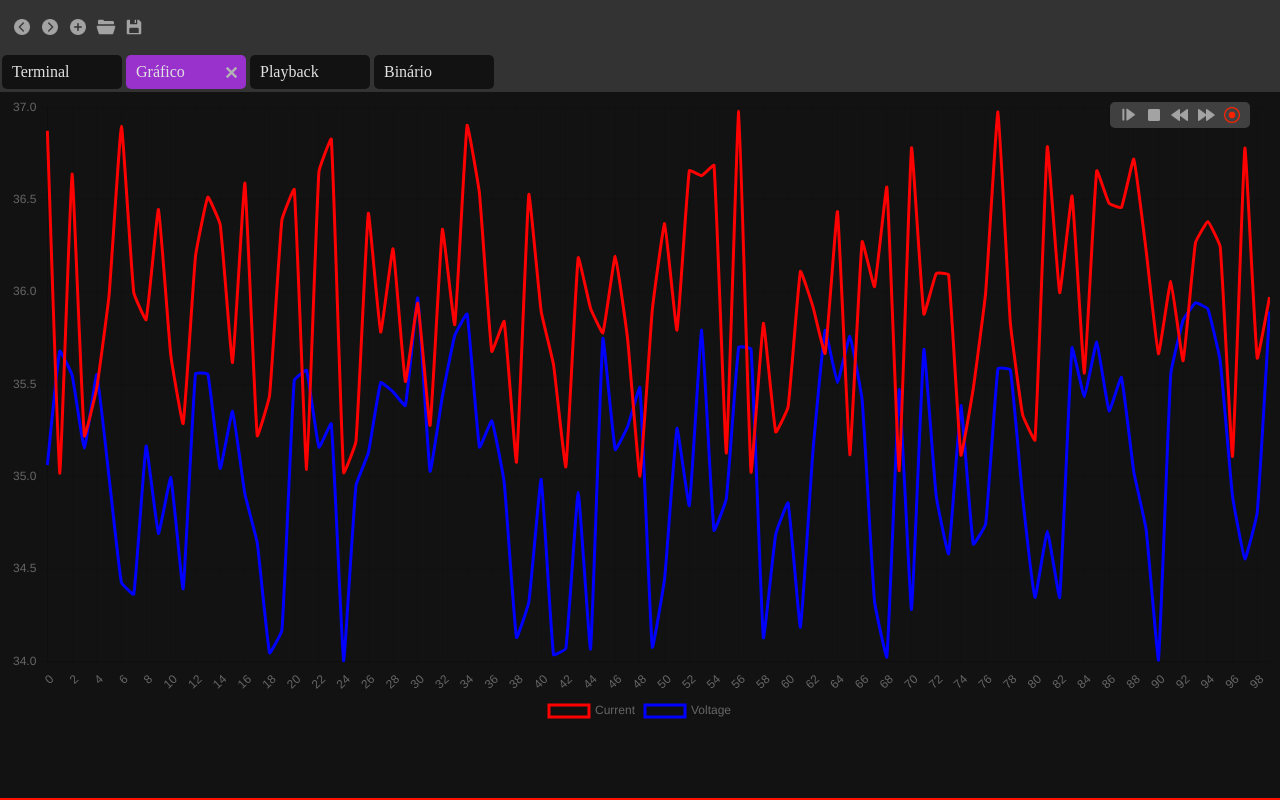
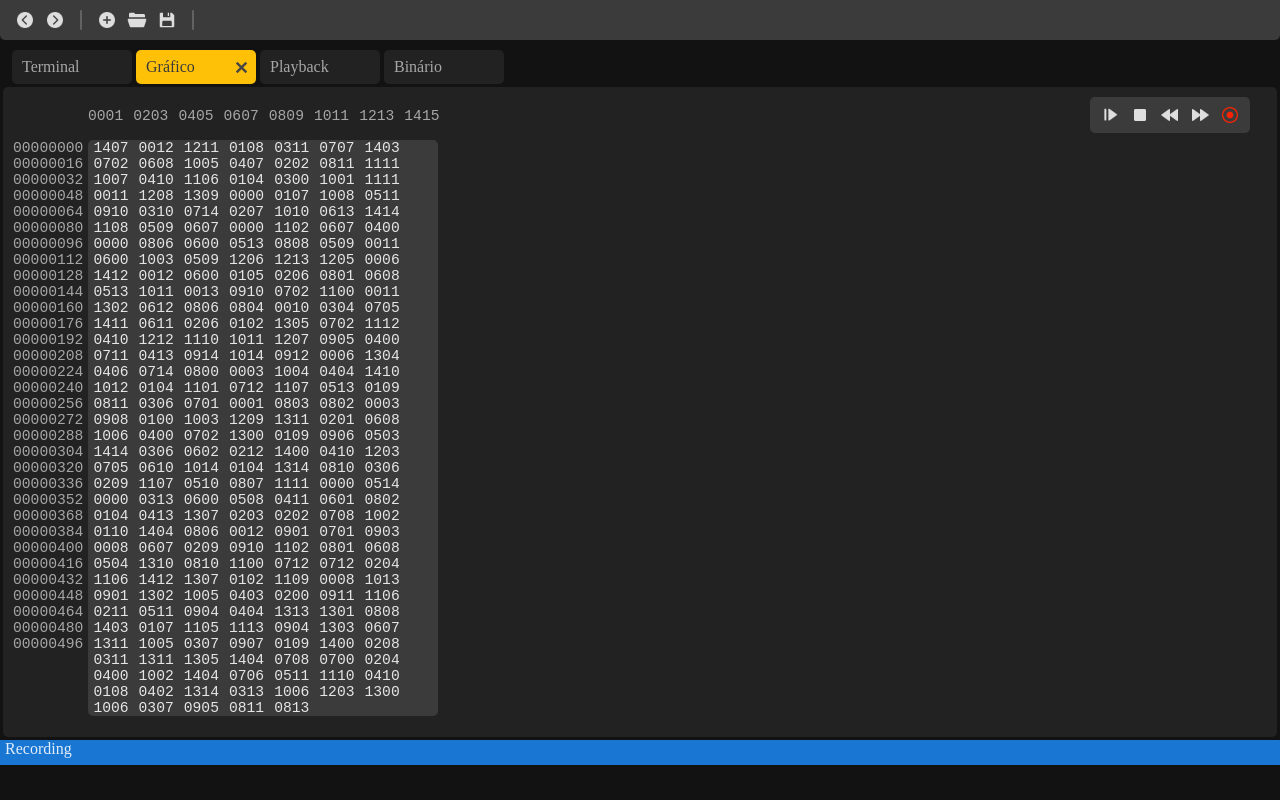
Before and after one commit to Trevo-IoT/NexusLens, a plain HTML site: page prototype/index.html in a window 1280 px wide. Drawn offline with nearby package versions, Linux system fonts and the light colour scheme.

Commit message:
Enhancing some UI and add first hex editor UI
Signed-off-by: Matheus T. dos Santos <tenoriomatheus0@gmail.com>

```diff
--- a/prototype/index.html
+++ b/prototype/index.html
@@ -12,9 +12,11 @@
     <div class="top-toolbar">
         <button class="toolbar-btn back-icon white-icon"></button>
         <button class="toolbar-btn forward-icon white-icon"></button>
+        <div class="toolbar-sep"></div>
         <button class="toolbar-btn new-icon white-icon"></button>
         <button class="toolbar-btn open-icon white-icon"></button>
         <button class="toolbar-btn save-icon white-icon"></button>
+        <div class="toolbar-sep"></div>
     </div>
     <div class="content">
         <div class="tab-group">
@@ -44,6 +46,8 @@
 <script>
 /*---------- Terminal ---------*/
 // var template = `<div class="termline-div"><p class="termtime unselectable">{0}</p><p class="termline">{1}</p></div>`
+
+// var empty_space = '\n\n\n\n\n\n\n\n\n\n\n\n\n\n\n\n\n\n\n\n\n\n\n\n\n\n\n\n\n\n\n\n\n\n\n\n\n\n\n\n\n\n\n\n\n\n\n';
 
 // var content =
 // `matheuswhite@snowball:~$ cat get_token.py
@@ -105,7 +109,8 @@
 
 // var tab_content = document.getElementById("tab-content");
 // var day = 12;
-// var lines = content.split('\n');
+// var lines = [empty_space];
+// lines.push(...content.split('\n'));
 // var sec = 1;
 // lines.forEach(line => {
 //     var it = template.replace('{0}', '13:44:' + String(sec).padStart(2, '0')).replace('{1}', line);
@@ -122,65 +127,159 @@ inputbar.style.display = 'none';
 /*---------- Terminal ---------*/
 
 /*---------- Gráfico ---------*/
-var tab_content = document.getElementById("tab-content");
-tab_content.innerHTML += '<canvas id="chart"></canvas>';
+// var tab_content = document.getElementById("tab-content");
+// tab_content.innerHTML += '<canvas id="chart" style="width:100%;height:100%;"></canvas>';
+// tab_content.innerHTML +=
+// `<div class="graph-ctrl" id="graph-ctrl">
+//     <div style="display: flex;">
+//         <div class="graph-ctrl-axis">
+//             <p style="margin: 10px;">Eixo X</p>
+//             <div style="display: flex; flex-direction: column;">
+//                 <div style="display: flex; margin: 10px;">
+//                     <label>min</label>
+//                     <input type="range">
+//                 </div>
+//                 <div style="display: flex; margin: 10px;">
+//                     <label>max</label>
+//                     <input type="range">
+//                 </div>
+//             </div>
+//         </div>
+//         <div class="graph-ctrl-axis">
+//             <p style="margin: 10px;">Eixo y</p>
+//             <div style="display: flex; flex-direction: column;">
+//                 <div style="display: flex; margin: 10px;">
+//                     <label>min</label>
+//                     <input type="range">
+//                 </div>
+//                 <div style="display: flex; margin: 10px;">
+//                     <label>max</label>
+//                     <input type="range">
+//                 </div>
+//             </div>
+//         </div>
+//     </div>
+// </div>`;
 
-const max_size = 100;
-var labels = [];
-var dataset = [];
-var dataset2 = [];
-for (let index = 0; index < max_size; index++) {
-    labels[index] = index;
-    dataset[index] = 35 + Math.random() * 2;
-    dataset2[index] = 34 + Math.random() * 2;
+// const max_size = 100;
+// var labels = [];
+// var dataset = [];
+// var dataset2 = [];
+// for (let index = 0; index < max_size; index++) {
+//     labels[index] = index;
+//     dataset[index] = 35 + Math.random() * 2;
+//     dataset2[index] = 34 + Math.random() * 2;
+// }
+
+// var chart = document.getElementById('chart');
+// var ctx = chart.getContext('2d');
+
+// const primary = '#ffc107';
+// const secondary = '#2979ff';
+// var myChart = new Chart(ctx, {
+//     maintainAspectRatio: false,
+//     responsive:true,
+//     type: 'line',
+//     data: {
+//         labels: labels,
+//         datasets: [
+//         {
+//             label: 'Current',
+//             data: dataset,
+//             fill: false,
+//             borderColor: primary,
+//             tension: 0.1,
+//             pointRadius: 0,
+//             pointHoverRadius: 5,
+//             pointHoverBackgroundColor: primary,
+//         },
+//         {
+//             label: 'Voltage',
+//             data: dataset2,
+//             fill: false,
+//             borderColor: secondary,
+//             tension: 0.1,
+//             pointRadius: 0,
+//             pointHoverRadius: 5,
+//             pointHoverBackgroundColor: secondary,
+//         }],
+//     },
+//     options: {
+//         scales: {
+//             x: {
+//                 grid: {
+//                     color: 'rgba(255, 255, 255, 0.38)',
+//                     borderDash: [1, 10],
+//                 },
+//             },
+//             y: {
+//                 grid: {
+//                     color: 'rgba(255, 255, 255, 0.2)',
+//                 },
+//                 min: 30,
+//                 max: 40,
+//             },
+//         },
+//         plugins: {
+//             legend: {
+//                 position: 'bottom'
+//             }
+//         }
+//     }
+// });
+
+// document.getElementById('continue').addEventListener('click', () => {
+//     labels.shift();
+//     dataset.shift();
+//     dataset2.shift();
+
+//     labels.push(labels.length);
+//     dataset.push(35 + Math.random() * 2);
+//     dataset2.push(34 + Math.random() * 2);
+//     myChart.update('none');
+// });
+/*---------- Gráfico ---------*/
+
+/*---------- Hex Editor ---------*/
+var data_size = 500;
+var data = [];
+for (let index = 0; index < data_size; index++) {
+    data.push(Math.floor(Math.random() * 15));
 }
 
-var ctx = document.getElementById('chart').getContext('2d');
-var myChart = new Chart(ctx, {
-    type: 'line',
-    data: {
-        labels: labels,
-        datasets: [
-        {
-            label: 'Current',
-            data: dataset,
-            fill: false,
-            borderColor: 'rgb(255, 0, 0)',
-            tension: 0.1,
-            pointRadius: 0,
-            pointHoverRadius: 5,
-            pointHoverBackgroundColor: 'rgb(255, 0, 0)',
-        },
-        {
-            label: 'Voltage',
-            data: dataset2,
-            fill: false,
-            borderColor: 'rgb(0, 0, 255)',
-            tension: 0.1,
-            pointRadius: 0,
-            pointHoverRadius: 5,
-            pointHoverBackgroundColor: 'rgb(0, 0, 255)',
-        }],
-    },
-    options: {
-        plugins: {
-            legend: {
-                position: 'bottom'
-            }
-        }
+var tab_content = document.getElementById("tab-content");
+var hex_template =
+`<div class="hex-editor">
+<div class="hex-pos">{0}</div>
+<div class="hex-content">
+    <div class="hex-addr">{1}</div>
+    <div class="hex-data">{2}</div>
+</div>
+</div>`;
+
+var hex_pos_el =`<div class="hex-pos-el">{0}</div>`;
+var hex_pos = '';
+for (let index = 0; index < 16; index += 2) {
+    hex_pos += hex_pos_el.replace('{0}', String(index).padStart(2, '0') + String(index+1).padStart(2, '0'));
+}
+
+var hex_addr_el = `<div class="hex-addr-el">{0}</div>`;
+var hex_addr = '';
+for (let index = 0; index < data_size / 16; index++) {
+    hex_addr += hex_addr_el.replace('{0}', String(index * 16).padStart(8, '0'));
+}
+
+var hex_data_el = `<div class="hex-data-el">{0}</div>`;
+var hex_data_break = `<div class="hex-data-break"></div>`;
+var hex_data = '';
+for (let index = 0; index < data_size; index += 2) {
+    hex_data += hex_data_el.replace('{0}', String(data[index]).padStart(2, '0') + String(data[index+1]).padStart(2, '0'));
+    if (index+1 % 16 == 0) {
+        hex_data += hex_data_break;
     }
-});
+}
 
-document.getElementById('continue').addEventListener('click', () => {
-    labels.shift();
-    dataset.shift();
-    dataset2.shift();
-
-    labels.push(labels.length);
-    dataset.push(35 + Math.random() * 2);
-    dataset2.push(34 + Math.random() * 2);
-    myChart.update('none');
-});
-/*---------- Gráfico ---------*/
+tab_content.innerHTML += hex_template.replace('{0}', hex_pos).replace('{1}', hex_addr).replace('{2}', hex_data);
+/*---------- Hex Editor ---------*/
 </script>
 </html>
--- a/prototype/main.css
+++ b/prototype/main.css
@@ -1,52 +1,94 @@
 :root {
-    --text-color: #e1e1e1;
-    --dp0: rgb(255, 255, 255, 0);
-    --dp1: rgb(255, 255, 255, 0.05);
-    --dp2: rgb(255, 255, 255, 0.07);
-    --dp3: rgb(255, 255, 255, 0.08);
-    --dp4: rgb(255, 255, 255, 0.09);
-    --dp6: rgb(255, 255, 255, 0.11);
-    --dp8: rgb(255, 255, 255, 0.12);
-    --dp12: rgb(255, 255, 255, 0.14);
-    --dp16: rgb(255, 255, 255, 0.15);
-    --dp24: rgb(255, 255, 255, 0.16);
+    --grey50:  #f7f7f7;
+    --grey100: #e1e1e1;
+    --grey200: #cfcfcf;
+    --grey300: #b1b1b1;
+    --grey400: #9e9e9e;
+    --grey500: #7e7e7e;
+    --grey600: #626262;
+    --grey700: #515151;
+    --grey800: #3b3b3b;
+    --grey900: #222222;
+    --grey1000: #121212;
 
-    --primary: darkorchid;
+    --high-emphasis: rgba(255, 255, 255, 0.87);
+    --medium-emphasis: rgba(255, 255, 255, 0.6);
+    --disabled: rgba(255, 255, 255, 0.38);
+
+    --primary-darker: #b28704;
+    --primary: #ffc107;
+    --primary-lighter: #ffcd38;
+    --primary-bg: rgba(255, 193, 07, 0.08);
+
+    --secondary-darker: #1c54b2;
+    --secondary: #2979ff;
+    --secondary-lighter: #5393ff;
+    --secondary-bg: rgba(41, 121, 255, 0.08);
+
+    --error-darker: #d32f2f;
+    --error: #f44336;
+    --error-lighter: #e57373;
+
+    --warning-darker: #f57c00;
+    --warning: #ff9800;
+    --warning-lighter: #ffb74d;
+
+    --info-darker: #1976d2;
+    --info: #2196f3;
+    --info-lighter: #64b5f6;
+
+    --success-darker: #388e3c;
+    --success: #4caf50;
+    --success-lighter: #81c784;
+
+    --record-color: #d50000;
 }
 
 html,
 body {
     margin: 0;
-    background-color: #121212;
     display: flex;
     flex-direction: column;
     height: 100vh;
+    background-color: var(--grey1000);
 }
 
 .top-toolbar {
-    background-color: var(--dp12);
-    padding: 15px 10px;
+    background-color: var(--grey800);
+    padding: 5px 10px;
     margin: 0;
+    border-radius: 0 0 5px 5px;
+    display: flex;
+}
+
+.toolbar-sep {
+    height: 20px;
+    width: 2px;
+    border-radius: 5px;
+    background-color: var(--grey600);
+    margin: 5px 10px;
+    flex-grow: 0;
 }
 
 .toolbar-btn {
     width: 20px;
     height: 20px;
     border: none;
-    margin: 2px;
+    border-radius: 5px;
+    padding: 15px;
 }
 
 .toolbar-btn:hover {
-    filter: invert(90%);
+    background-color: var(--grey300);
     cursor: pointer;
 }
 
 .toolbar-btn:active {
-    filter: invert(50%);
+    background-color: rgba(255, 255, 255, 0);
 }
 
 .white-icon {
-    filter: invert(64%);
+    filter: invert(87%);
 }
 
 .close-icon {
@@ -56,16 +98,16 @@ body {
     height: 20px;
     border: none;
     margin: auto 5px auto auto;
-    filter: invert(70%);
+    filter: invert(27%);
 }
 
 .close-icon:hover {
-    filter: invert(100%);
+    filter: invert(8%);
     cursor: pointer;
 }
 
 .close-icon:active {
-    filter: invert(70%);
+    filter: invert(43%);
 }
 
 .back-icon {
@@ -94,25 +136,30 @@ body {
 }
 
 .content {
-    background-color: var(--dp12);
+    background-color: var(--grey1000);
     display: flex;
     flex-direction: column;
     overflow-y: auto;
 }
 
 .tab-group {
-    color: var(--text-color);
     display: flex;
-    margin: 0;
+    margin: 10px 10px 0px;
 }
 
 .tab {
+    color: var(--medium-emphasis);
+    background-color: var(--grey900);
     width: 120px;
-    margin: 0 2px 3px;
-    background-color: #121212;
+    margin: 0 2px;
     display: flex;
     border-radius: 5px;
     cursor: pointer;
+}
+
+.tab:hover {
+    background-color: var(--primary-bg);
+    color: var(--primary);
 }
 
 .tab p {
@@ -121,22 +168,29 @@ body {
 }
 
 .tab-sel {
+    color: var(--grey800);
+    background-color: var(--primary);
+    cursor: move;
+}
+
+.tab-sel:hover {
+    color: var(--grey800);
     background-color: var(--primary);
     cursor: move;
 }
 
 .tab-content {
-    background-color: #121212;
+    background-color: var(--grey900);
     flex-direction: column;
     display: flex;
-    margin: 0;
+    margin: 3px;
     padding: 5px 10px;
     white-space: pre-wrap;
-    color: var(--text-color);
+    color: var(--high-emphasis);
     font-family: monospace;
     font-size: 11pt;
     overflow-y: auto;
-    min-height: 87vh; /*TODO Adicionar isso no jsavascript */
+    border-radius: 5px;
 }
 
 .tab-content::-webkit-scrollbar {
@@ -144,13 +198,14 @@ body {
 }
 
 .tab-content::-webkit-scrollbar-track {
-    background-color: #121212;
+    background-color: var(--grey900);
+    border-radius: 3px;
 }
 
 .tab-content::-webkit-scrollbar-thumb {
-    background-color: var(--dp24);
+    background-color: var(--grey700);
     border-radius: 20px;
-    border: 3px solid #121212;
+    border: 3px solid var(--grey900);
 }
 
 .termline-div {
@@ -167,7 +222,7 @@ body {
 
 .termtime {
     margin: 0;
-    color: var(--dp24);
+    color: var(--disabled);
     border: none;
     border-radius: 4px;
     padding: 1px 3px;
@@ -176,13 +231,13 @@ body {
 
 .termdate {
     margin: 0 5px;
-    color: var(--dp24);
+    color: var(--disabled);
     font-size: 11pt;
     font-family: Arial, Helvetica, sans-serif;
 }
 
 .termdata-line {
-    background-color: var(--dp8);
+    background-color: var(--disabled);
     margin: 7px 0;
     height: 2px;
     width: 100vw;
@@ -200,9 +255,9 @@ body {
     border-width: 1px;
     width: 100%;
     padding-left: 10px;
-    color: var(--text-color);
-    border-color: var(--text-color);
-    background-color: #121212;
+    color: var(--high-emphasis);
+    border-color: var(--high-emphasis);
+    background-color: var(--grey900);
 }
 
 .inputbar-send {
@@ -221,14 +276,14 @@ body {
     position: absolute;
     right: 0;
     border-radius: 5px;
-    background-color: #404040;
+    background-color: var(--grey800);
     display: flex;
     padding: 3px 5px;
     margin: 5px 30px;
 }
 
 .record-menu button {
-    margin: 0 3px;
+    margin: 0 0px;
 }
 
 .record-icon {
@@ -264,12 +319,65 @@ body {
 .status-bar {
     height: 25px;
     width: 100%;
-    background-color: #ff1100;
+    background-color: var(--info-darker);
 }
 
 .status-bar p {
     margin: 0 5px;
-    color: var(--text-color);
+    color: var(--high-emphasis);
+}
+
+.graph-ctrl {
+    background-color: var(--grey800);
+    border-radius: 5px;
+    height: 100vh;
+    display: flex;
+    flex-direction: column;
+}
+
+.graph-ctrl-axis {
+    display: flex;
+    flex-direction: column;
+    border-radius: 5px;
+    background-color: var(--grey700);
+    margin: 10px;
+}
+
+.hex-pos {
+    display: flex;
+    margin-left: 70px;
+}
+
+.hex-pos-el {
+    margin: 0 5px;
+    color: var(--medium-emphasis);
+}
+
+.hex-addr {
+    color: var(--medium-emphasis);
+}
+
+.hex-content {
+    display: flex;
+}
+
+.hex-data {
+    display: flex;
+    flex-wrap: wrap;
+    width: 350px;
+    background-color: var(--grey800);
+    border-radius: 5px;
+    margin: 0 5px;
+}
+
+.hex-data-el {
+    margin: 0 5px;
+    color: var(--high-emphasis);
+}
+
+.hex-data-break {
+    flex-basis: 100%;
+    height: 0;
 }
 
 .unselectable {
```
